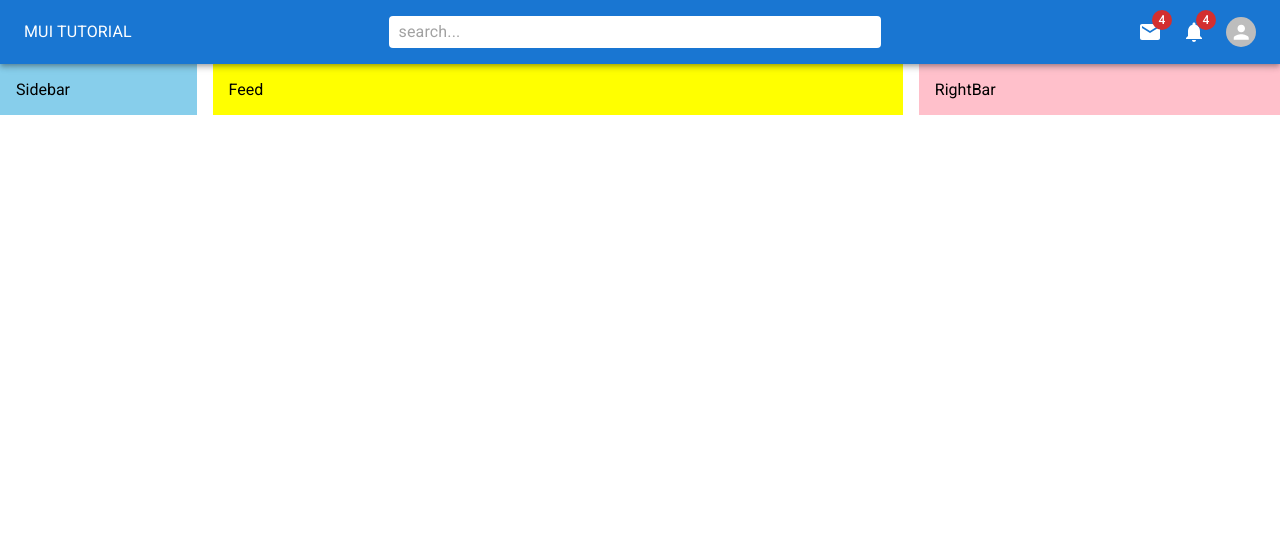
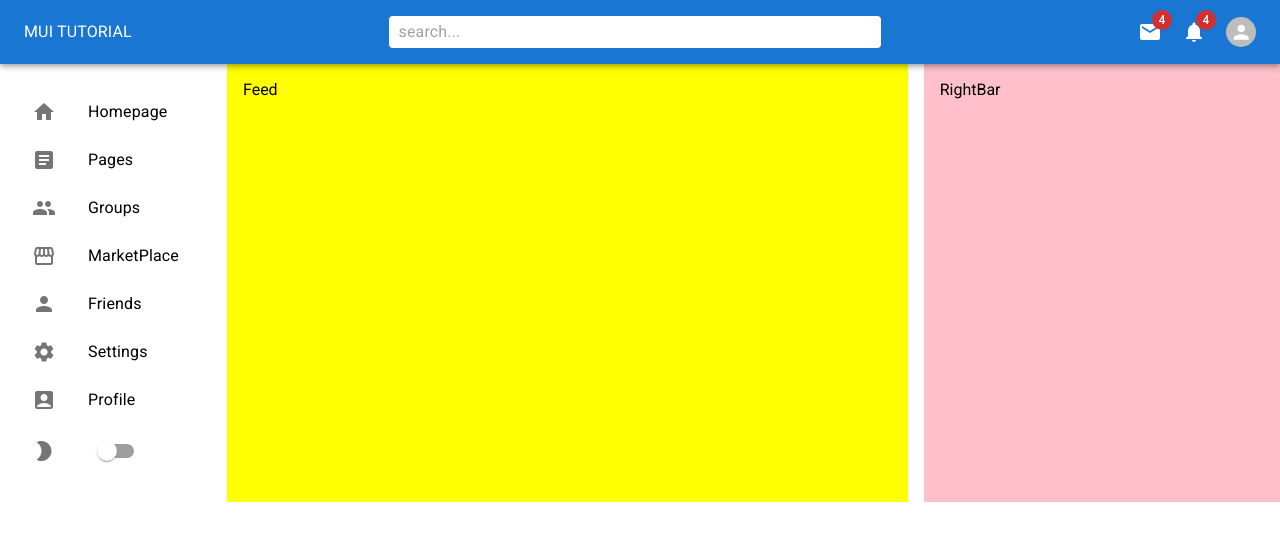
Before and after one commit to OSSwebmaster2003/landing-static-social-media, a React (Create React App) app: page / in a window 1280 px wide. Shown: the top 540 px of the page. Built offline with nearby package versions, Linux system fonts and the light colour scheme.

Commit message:
MUI Sidebar

```diff
--- a/src/components/Sidebar.jsx
+++ b/src/components/Sidebar.jsx
@@ -1,15 +1,93 @@
-import { Box } from "@mui/material";
+import {
+  Box,
+  List,
+  ListItem,
+  ListItemButton,
+  ListItemIcon,
+  ListItemText,
+  Switch,
+} from "@mui/material";
 import React from "react";
+import {
+  AccountBox,
+  Article,
+  Group,
+  Home,
+  ModeNight,
+  Person,
+  Settings,
+  Storefront,
+} from "@mui/icons-material";
 
 const Sidebar = () => {
   return (
-    <Box
-      bgcolor={"skyblue"}
-      flex={1}
-      p={2}
-      sx={{ display: { xs: "none", sm: "block" } }}
-    >
-      Sidebar
+    <Box flex={1} p={2} sx={{ display: { xs: "none", sm: "block" } }}>
+      <List>
+        <ListItem disablePadding>
+          <ListItemButton component="a" href="#home">
+            <ListItemIcon>
+              <Home />
+            </ListItemIcon>
+            <ListItemText primary="Homepage" />
+          </ListItemButton>
+        </ListItem>
+        <ListItem disablePadding>
+          <ListItemButton component="a" href="#pages">
+            <ListItemIcon>
+              <Article />
+            </ListItemIcon>
+            <ListItemText primary="Pages" />
+          </ListItemButton>
+        </ListItem>
+        <ListItem disablePadding>
+          <ListItemButton component="a" href="#groups">
+            <ListItemIcon>
+              <Group />
+            </ListItemIcon>
+            <ListItemText primary="Groups" />
+          </ListItemButton>
+        </ListItem>
+        <ListItem disablePadding>
+          <ListItemButton component="a" href="#marketplace">
+            <ListItemIcon>
+              <Storefront />
+            </ListItemIcon>
+            <ListItemText primary="MarketPlace" />
+          </ListItemButton>
+        </ListItem>
+        <ListItem disablePadding>
+          <ListItemButton component="a" href="#friends">
+            <ListItemIcon>
+              <Person />
+            </ListItemIcon>
+            <ListItemText primary="Friends" />
+          </ListItemButton>
+        </ListItem>
+        <ListItem disablePadding>
+          <ListItemButton component="a" href="#settings">
+            <ListItemIcon>
+              <Settings />
+            </ListItemIcon>
+            <ListItemText primary="Settings" />
+          </ListItemButton>
+        </ListItem>
+        <ListItem disablePadding>
+          <ListItemButton component="a" href="#profile">
+            <ListItemIcon>
+              <AccountBox />
+            </ListItemIcon>
+            <ListItemText primary="Profile" />
+          </ListItemButton>
+        </ListItem>
+        <ListItem disablePadding>
+          <ListItemButton component="a" href="#profile">
+            <ListItemIcon>
+              <ModeNight />
+            </ListItemIcon>
+            <Switch />
+          </ListItemButton>
+        </ListItem>
+      </List>
     </Box>
   );
 };
```
